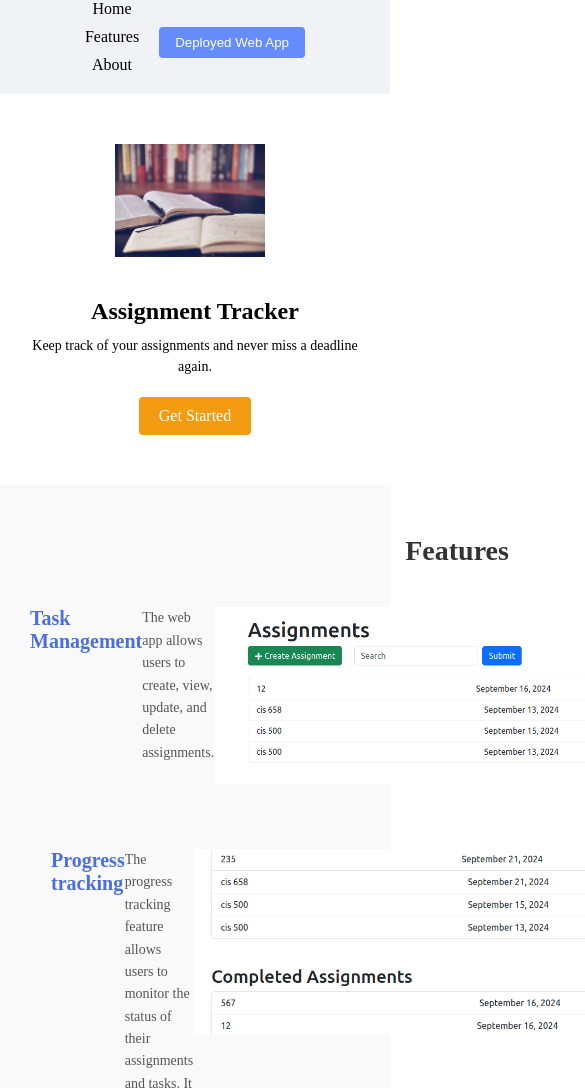
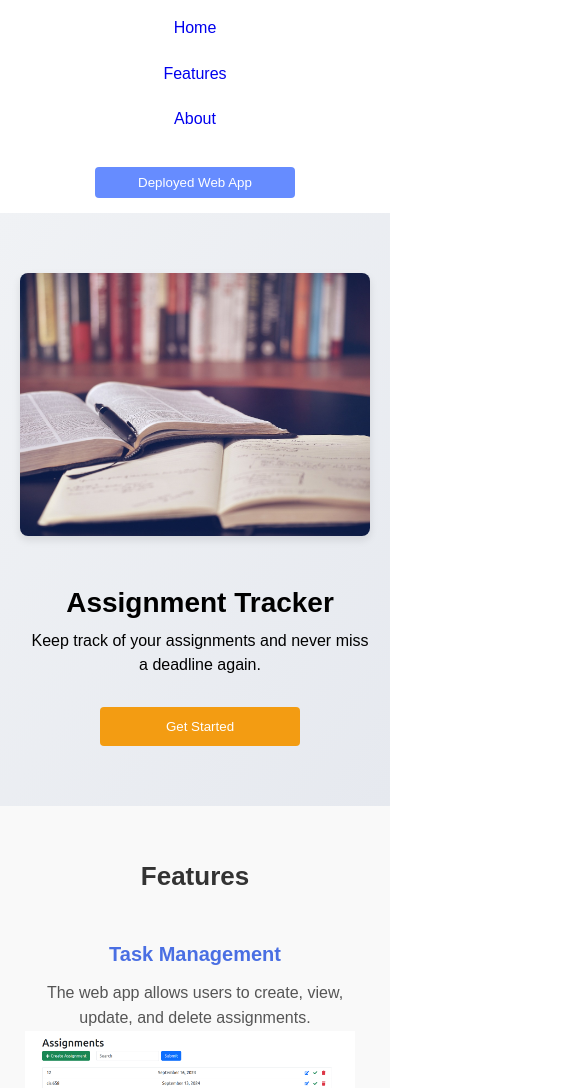
Before and after one commit to teresiawairimu/assignment-tracker-landing-page, a plain HTML site: page index.html in a window 390 px wide. Shown: the part 157-1245 px from the top of the page, 585 px wide, since content can reach past the window. Drawn offline with Linux system fonts and the light colour scheme.

Commit message:
css updates

```diff
--- a/index.html
+++ b/index.html
@@ -26,7 +26,7 @@
     <img src="images/book.jpg" alt="Hero Image">
     <h1>Assignment Tracker</h1>
     <p>Keep track of your assignments and never miss a deadline again.</p>
-    <a href="https://portfolio-project-7c952.web.app/" class="btn">Get Started</a>
+    <button onclick="window.location.href='https://portfolio-project-7c952.web.app/'">Get Started</a>
   </div>
 </section>
 <section id="features">
@@ -68,16 +68,12 @@
     </div>
 </section>
 <footer>
-  <p>Assignment Tracker &copy; 2021</p>
+  <p>Assignment Tracker &copy; 2024</p>
   <p>Created by Teresia Nduati</p>
   <p>Contact me:</p>
   <a href="Twitter: https://x.com/nimmotess?t=_5vxKTYCBVnQTRmvlNVJEw&s=09">Twitter</a>
   <a href="LinkedIn: https://www.linkedin.com/in/teresia-nduati-642ba2128/">LinkedIn</a>
-   <a href=https://github.com/teresiawairimu">GitHub Repository</a>
+   <a href="https://github.com/teresiawairimu/Assignment_Tracker">GitHub Repository</a>
 </footer>
-
-
-
-
 </body>
 </html>
--- a/style.css
+++ b/style.css
@@ -4,11 +4,17 @@
   box-sizing: border-box;
 }
 
-/* Header Styling */
+body {
+  font-family: Arial, sans-serif;
+  line-height: 1.6;
+}
+
+
 header {
-  background-color: #f0f2f5; /* Main header color */
+  background-color: #ffffff;
   padding: 15px 20px;
-  color: white;
+  color: 333;
+  box-shadow: 0 2px 4px rgba(0,0,0,0.1);
 }
 
 .container {
@@ -16,6 +22,8 @@ header {
   align-items: center;
   justify-content: space-between;
   flex-wrap: wrap;
+  max-width: 1200px;
+  margin: 0 auto;
 }
 
 .container img {
@@ -26,7 +34,7 @@ header {
 
 .container h1 {
   font-size: 24px;
-  color: black;
+  color: 333;
   margin: 0;
   flex-grow: 1;
 }
@@ -49,12 +57,12 @@ li {
 
 a {
   text-decoration: none;
-  color: black;
+  color: 333;
   transition: color 0.3s;
 }
 
 a:hover {
-  color: #4a6fe3; /* Slightly darker hover color */
+  color: #4a6fe3;
 }
 
 button {
@@ -69,13 +77,13 @@ button {
 }
 
 button:hover {
-  background-color: #4a6fe3; /* Hover color to complement main button color */
+  background-color: #4a6fe3;
 }
 
 #hero {
-  background: linear-gradient(to bottom right); /* Add a gradient background */
-  padding: 50px 20px;
-  color: black;
+  background: linear-gradient(to bottom right, #f0f2f5, #e6e9ef);
+  padding: 60px 20px;
+  color: 333;
   text-align: center;
 }
 
@@ -89,10 +97,12 @@ button:hover {
 }
 
 #hero img {
-  max-width: 500px; /* Adjust size of the logo */
+  max-width: 500px;
   width: 100%;
   height: auto;
-  margin-bottom: 20px;
+  margin-bottom: 30px;
+  box-shadow: 0 4px 8px rgba(0,0,0,0.1);
+  border-radius: 8px;
 }
 
 #hero h1 {
@@ -108,7 +118,7 @@ button:hover {
   line-height: 1.5;
 }
 
-#hero .btn {
+#hero button {
   padding: 12px 24px;
   background-color: #f39c12;
   color: white;
@@ -117,12 +127,14 @@ button:hover {
   transition: background-color 0.3s;
 }
 
-#hero .btn:hover {
+#hero button:hover {
   background-color: #e67e22;
 }
 
+
+
 #features {
-  background-color: #f9f9f9; /* Light background to differentiate from other sections */
+  background-color: #f9f9f9;
   padding: 50px 20px;
   text-align: center;
 }
@@ -138,7 +150,7 @@ button:hover {
 #features h1 {
   font-size: 32px;
   margin-bottom: 30px;
-  color: #333; /* Dark color for better readability */
+  color: #333;
 }
 
 .feature-item {
@@ -151,14 +163,14 @@ button:hover {
 }
 
 .feature-item img {
-  max-width: 650px;
+  max-width: 100%;
   height: auto;
   margin-bottom: 15px;
 }
 
 .feature-item h2 {
   font-size: 24px;
-  color: #4a6fe3; /* Match color theme of the site */
+  color: #4a6fe3;
   margin-bottom: 10px;
 }
 
@@ -175,6 +187,7 @@ button:hover {
   flex-direction: column;
   align-items: center;
   margin: 0 auto;
+  padding: 50px 20px;
 }
 
 #about p {
@@ -191,7 +204,7 @@ button:hover {
 }
 
 footer {
-  background-color: #333; /* Dark background color */
+  background-color: #332;
   color: white;
   padding: 20px 0;
   text-align: center;
@@ -206,34 +219,58 @@ footer a {
 }
 
 footer a:hover {
-  color: #4a6fe3; /* Slightly darker hover color */
+  color: #4a6fe3;
 }
 
 
+@media screen and (max-width: 768px) {
+  header .container {
+    flex-direction: column;
+    align-items: center;
+  }
 
-
-/* Responsive Styling */
-@media (max-width: 768px) {
-  .container {
-    flex-direction: column;
-    text-align: center;
+  .logo-title {
+    margin-bottom: 15px;
   }
 
   nav {
-    margin-top: 10px;
+    margin-top: 15px;
+    flex-direction: column;
+    align-items: center;
+    width: 100%;
   }
 
   ul {
     flex-direction: column;
+    align-items: center;
+    width: 100%;
+    margin-bottom: 15px;
   }
 
   li {
-    margin: 5px 0;
+    margin: 10px 0;
   }
 
   button {
-    margin-top: 10px;
+    margin: 10px 0 0 0;
+    width: 100%;
+    max-width: 200px;
   }
+
+  #hero img {
+    max-width: 100%;
+  }
+
+  .feature-item img {
+    max-width: 100%;
+  }
+}
+
+@media screen and (max-width: 480px) {
+  .container h1 {
+    font-size: 20px;
+  }
+
   #hero h1 {
     font-size: 28px;
   }
@@ -242,41 +279,11 @@ footer a:hover {
     font-size: 16px;
   }
 
-  #hero img {
-    max-width: 150px;
-  }
-   .feature-item {
-    flex-direction: row;
-    align-items: flex-start;
-    text-align: left;
-  }
-
-  .feature-item img {
-    margin-right: 20px;
-  }
-}
-
-@media (max-width: 480px) {
-  #hero h1 {
-    font-size: 24px;
-  }
-
-  #hero p {
-    font-size: 14px;
-  }
-
-  #hero .btn {
-    padding: 10px 20px;
-  }
-   #features h1 {
-    font-size: 28px;
+  #features h1, #about h1 {
+    font-size: 26px;
   }
 
   .feature-item h2 {
     font-size: 20px;
   }
-
-  .feature-item p {
-    font-size: 14px;
-  }
 }
```
